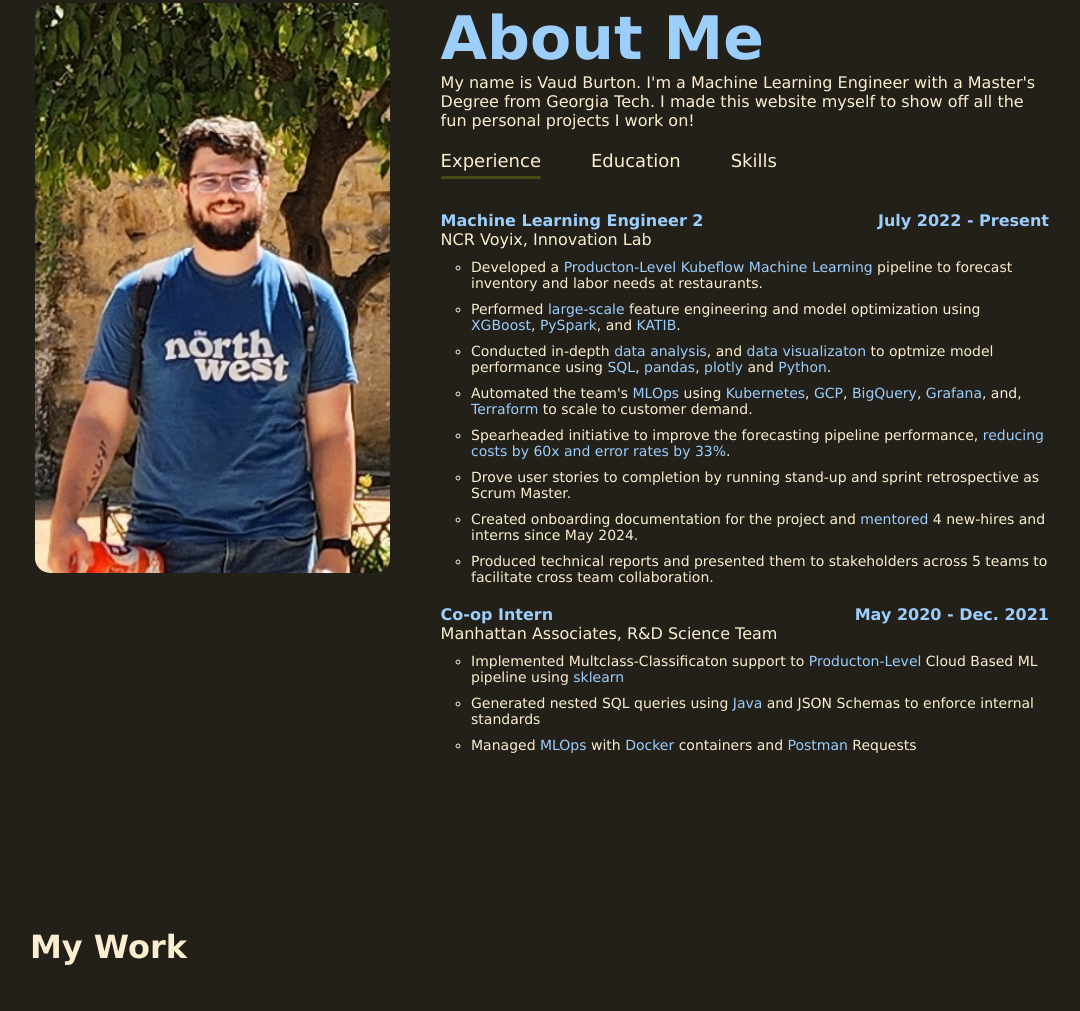
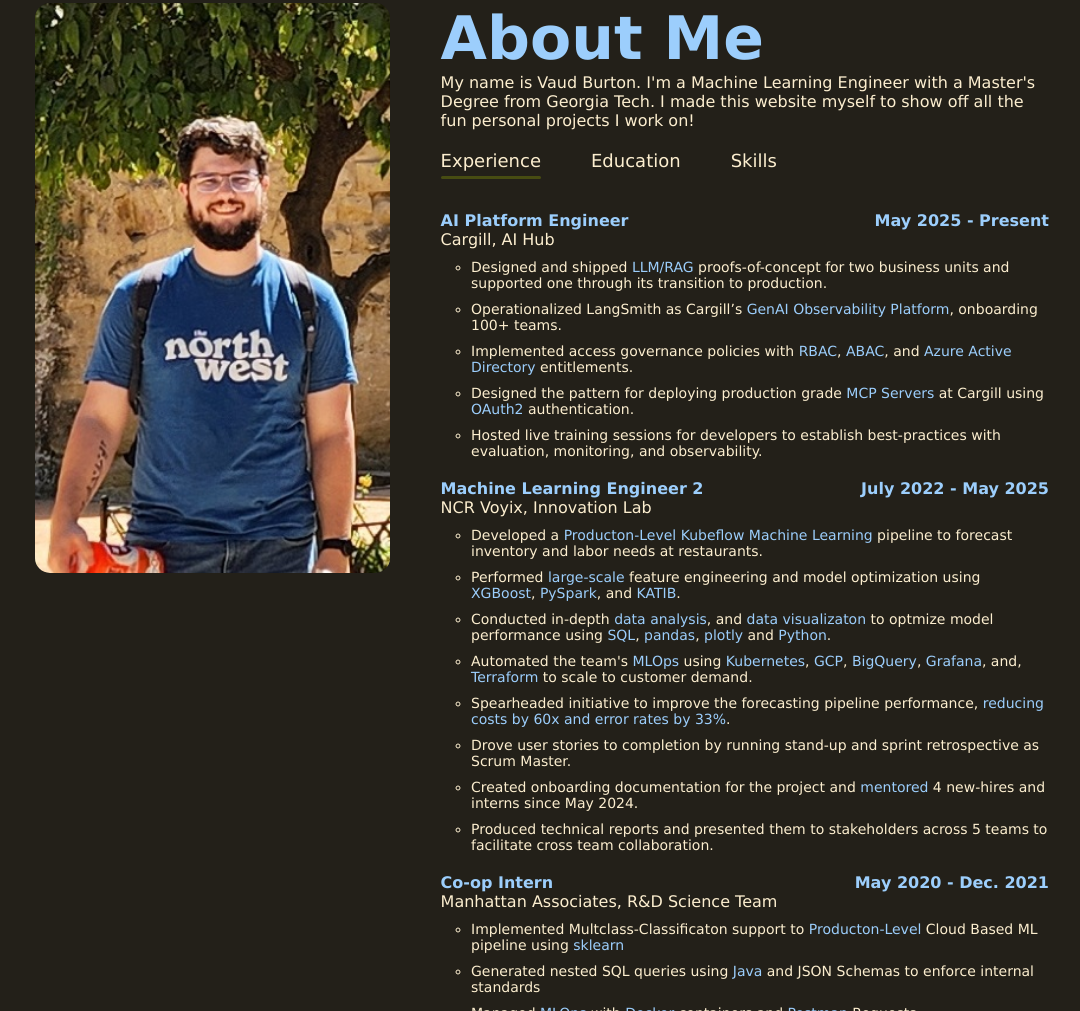
Before and after one commit to vab10266/vab10266.github.io, a plain HTML site: page index.html in a window 1280 px wide. Shown: the part 892-1903 px from the top of the page, without its empty margins (98-1178 px from the left). Drawn offline with nearby package versions, Linux system fonts and the light colour scheme.

Commit message:
Update job titles and descriptions in index.html

```diff
--- a/index.html
+++ b/index.html
@@ -53,7 +53,17 @@
           <div class="tab-contents active-tab" id="Experience">
             <ul>
               <li>
-                <span class="title">Machine Learning Engineer 2</span><span class="dates">July 2022 - Present</span><br>NCR Voyix, Innovation Lab
+                <span class="title">AI Platform Engineer</span><span class="dates">May 2025 - Present</span><br>Cargill, AI Hub
+                <ul class="bullets">
+                  <li>Designed and shipped <strong>LLM/RAG</strong> proofs-of-concept for two business units and supported one through its transition to production.</li>
+                  <li>Operationalized LangSmith as Cargill’s <strong>GenAI Observability Platform</strong>, onboarding 100+ teams.</li>
+                  <li>Implemented access governance policies with <strong>RBAC</strong>, <strong>ABAC</strong>, and <strong>Azure Active Directory</strong> entitlements.</li>
+                  <li>Designed the pattern for deploying production grade <strong>MCP Servers</strong> at Cargill using <strong>OAuth2</strong> authentication.</li>
+                  <li>Hosted live training sessions for developers to establish best-practices with evaluation, monitoring, and observability.</li>
+                </ul>
+              </li>
+              <li>
+                <span class="title">Machine Learning Engineer 2</span><span class="dates">July 2022 - May 2025</span><br>NCR Voyix, Innovation Lab
                 <ul class="bullets">
                   <li>Developed a <strong>Producton-Level Kubeflow Machine Learning</strong> pipeline to forecast inventory and labor needs at restaurants.</li>
                   <li>Performed <strong>large-scale</strong> feature engineering and model optimization using <strong>XGBoost</strong>, <strong>PySpark</strong>, and <strong>KATIB</strong>.</li>
```
